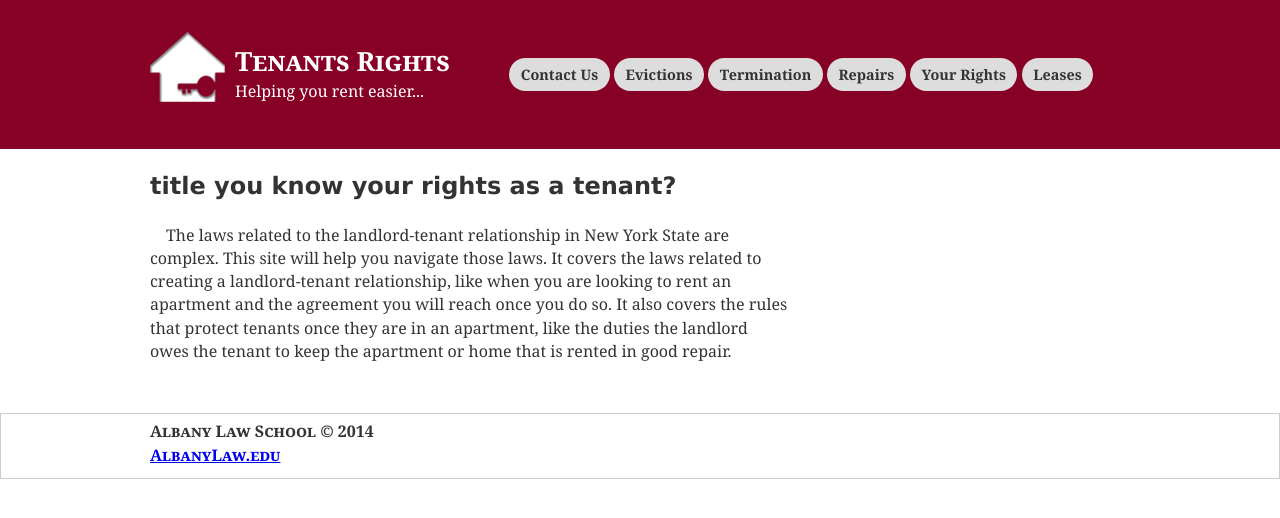
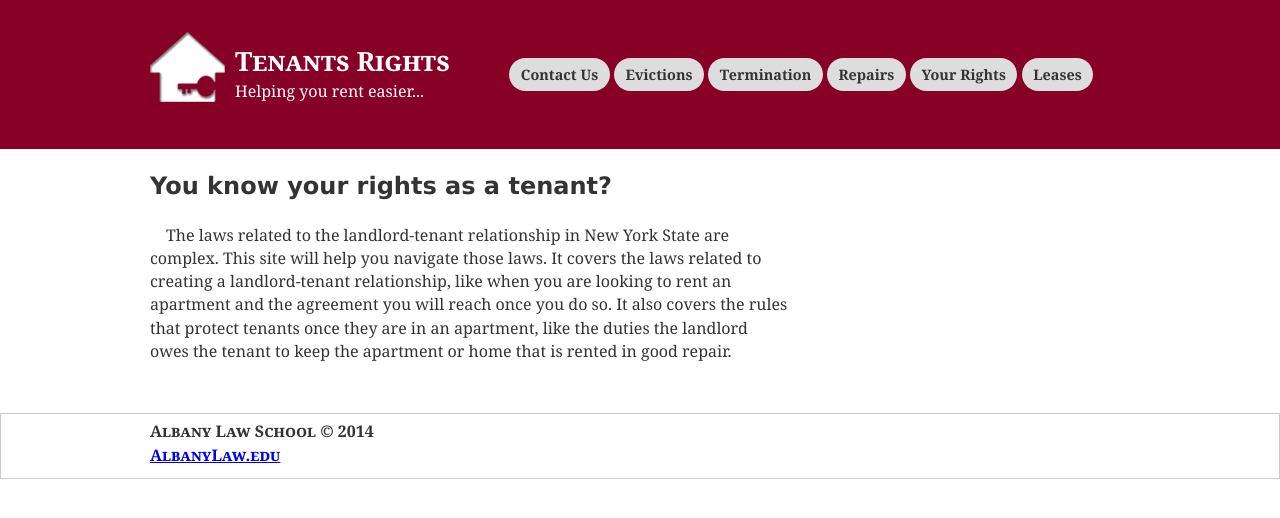
Before and after one commit to iinf362/team5, a Jekyll site: the page built from index.html, in a window 1280 px wide. Shown: the top 518 px of the page. Built offline with Jekyll 4.4.1, drawn with Linux system fonts in a browser that asks for light colours; nearby versions of some CDN libraries; library files that are not in the unit come from our copies.

Commit message:
Home page

```diff
--- a/css/style.css
+++ b/css/style.css
@@ -267,12 +267,22 @@
   padding: 0.5em 1em;
   cursor: pointer;
 }
+
 .panel-title:hover {
   background: #333;
 }
+
 .panel-content {
   padding: 1em;
   display: none;
+}
+
+.welcome-text{
+	text-align: center;
+}
+
+.welcome-title{
+	text-align: center;
 }
 
 
@@ -302,11 +312,3 @@
 .cf {
 	*zoom: 1;
 }
-
-.welcome-text{
-	text-align: center;
-}
-
-.welcome-title{
-	text-align: center;
-}
--- a/index.html
+++ b/index.html
@@ -5,7 +5,7 @@
 
 <div class="container">
     <div class="content-columns">
-        <h2 class="wecolme-title">title you know your rights as a tenant?</h2>
+        <h2 class="wecolme-title">You know your rights as a tenant?</h2>
         <p class="wecolme-text">The laws related to the landlord-tenant relationship in New York State are complex. This site will help you navigate those laws. It covers the laws related to creating a landlord-tenant relationship, like when you are looking to rent an apartment and the agreement you will reach once you do so. It also covers the rules that protect tenants once they are in an apartment, like the duties the landlord owes the tenant to keep the apartment or home that is rented in good repair.
         </p>
     </div>
```
